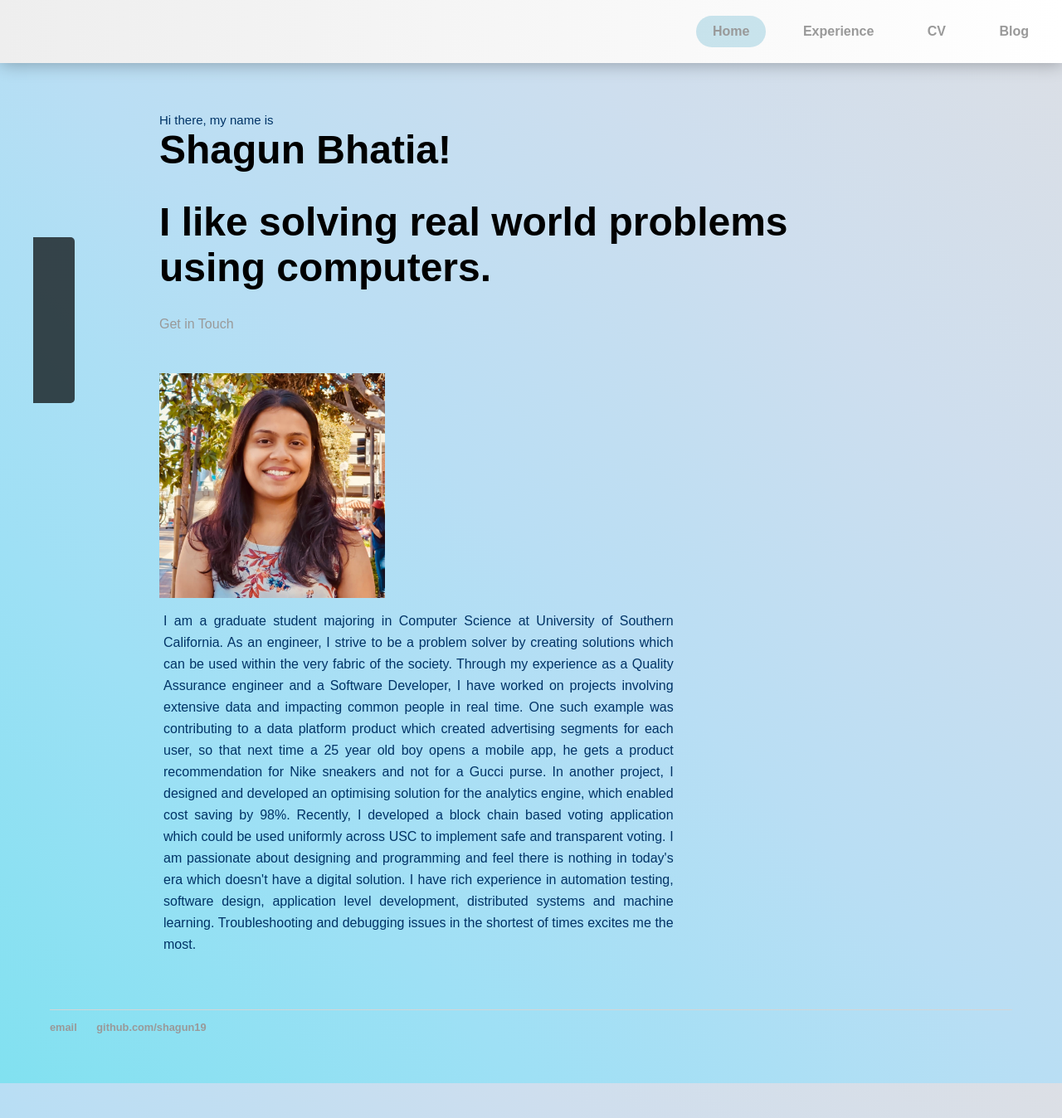
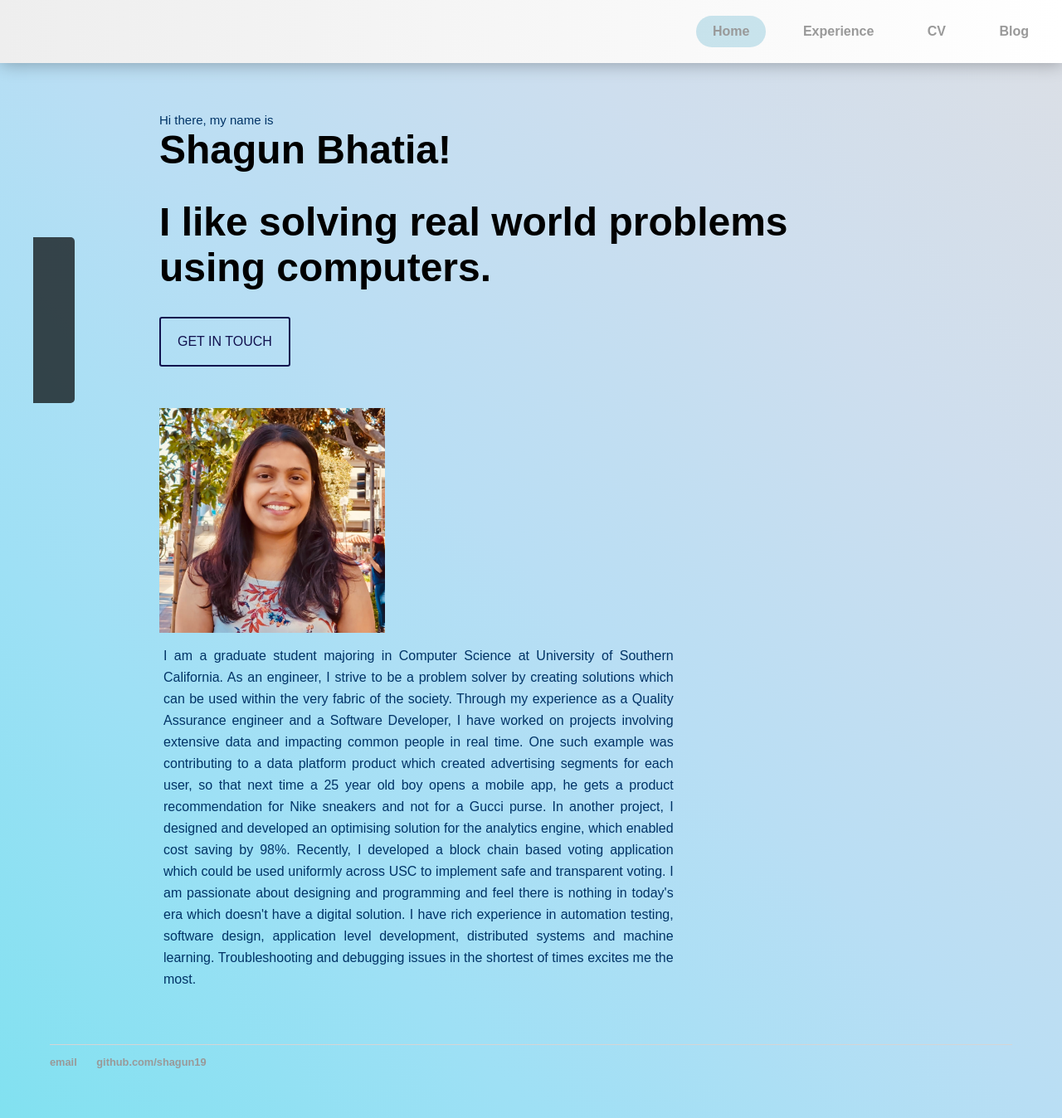
Before and after one commit to shagun19/shagun19.github.io, a Jekyll site: the page index.html, which Jekyll copies as it is, in a window 1280 px wide. Shown: the whole page at 83% size. Built offline with Jekyll 4.4.1, drawn with Linux system fonts in a browser that asks for light colours; some web fonts are replaced.

Commit message:
get in touch button add mail

```diff
--- a/index.html
+++ b/index.html
@@ -24,7 +24,7 @@
         <p class="test1">Hi there, my name is</p>
         <h1 class="test">Shagun Bhatia!</h1>
         <h1>I like solving real world problems using computers.</h1>
-        <a class="btn" href="mailto:shagunbhatia08@gmail.com">Get in Touch</a>
+        <button onclick="window.location.href = 'mailto:shagunbhatia08@gmail.com';" class="btn">Get In Touch</button>
     </div>
     <div class="fx3" style="margin-top:40px">
         <a href="#">
```
